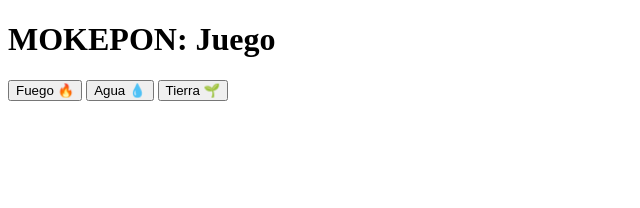
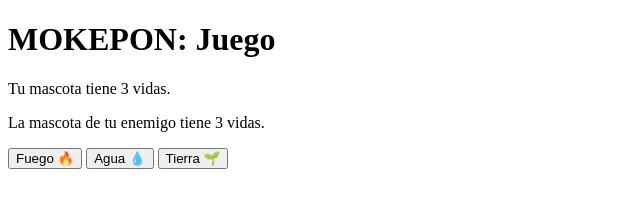
Before and after one commit to davidlealo/mokepon, a plain HTML site: page index.html in a window 1280 px wide. Shown: the whole page, without its empty margins (0-640 px from the left). Drawn offline with Linux system fonts and the light colour scheme.

Commit message:
secciones y vidas

```diff
--- a/index.html
+++ b/index.html
@@ -7,11 +7,18 @@
 </head>
 <body>
     <h1>MOKEPON: Juego</h1>
-    <p>
-        <button>Fuego 🔥</button>
-        <button>Agua 💧</button>
-        <button>Tierra 🌱</button>
-    </p>
+    <section id="seleccionar-mascota"></section>
+    <section id="seleccionar-ataque">
+        <p>Tu mascota tiene <span>3</span> vidas.</p>
+        <p>La mascota de tu enemigo tiene <span>3</span> vidas.</p>
+
+        <p>
+            <button>Fuego 🔥</button>
+            <button>Agua 💧</button>
+            <button>Tierra 🌱</button>
+        </p>
+    </section>
+
 
     <script src="index.js"></script>
 </body>
```
